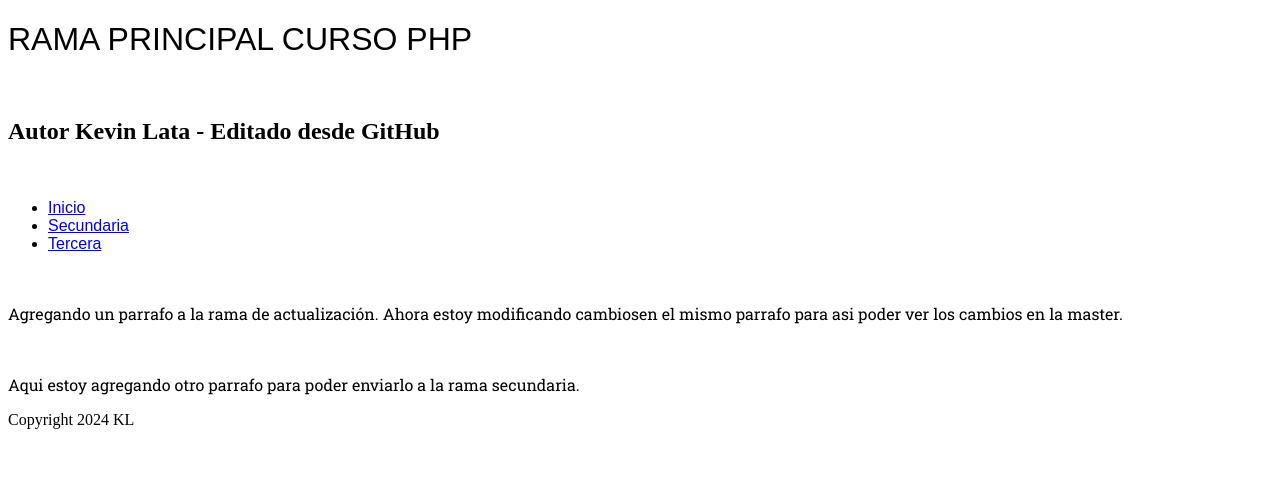
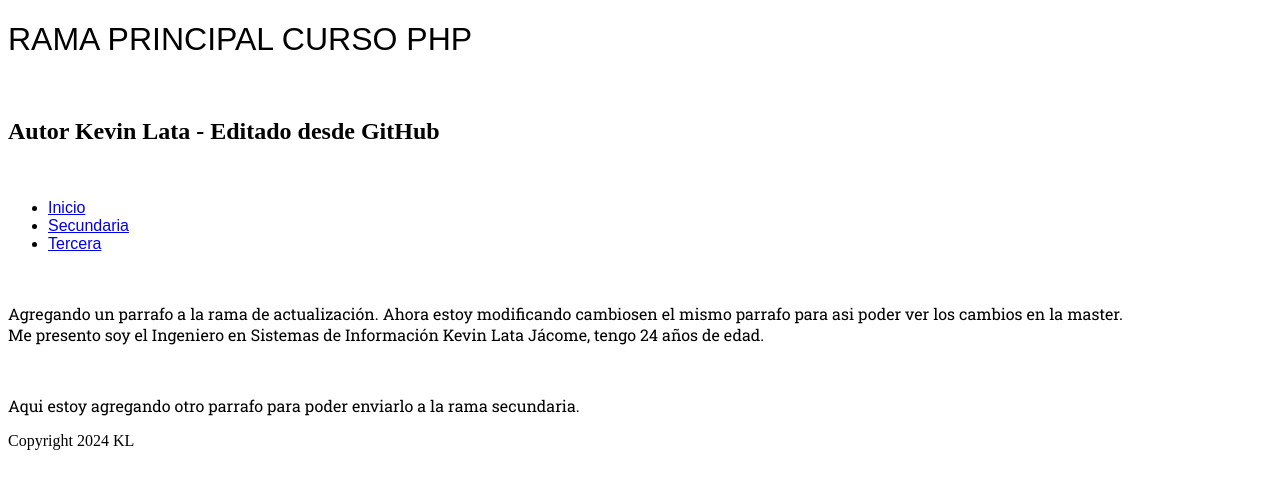
Before and after one commit to kevinlata1605/Git_GitHub, a PHP site: page /include/index.php in a window 1280 px wide. Shown: the top 489 px of the page. Run offline with PHP 8.4, Linux system fonts and the light colour scheme; some web fonts are replaced.

Commit message:
Se agrego presentación en el parrafo

```diff
--- a/include/index.php
+++ b/include/index.php
@@ -26,7 +26,9 @@
     <br>
     <p>Agregando un parrafo a la rama de actualización.
         Ahora estoy modificando cambiosen el mismo parrafo para asi
-        poder ver los cambios en la master.
+        poder ver los cambios en la master. <br>
+
+        Me presento soy el Ingeniero en Sistemas de Información Kevin Lata Jácome, tengo 24 años de edad.
     </p>
     <br>
     <p>
```
